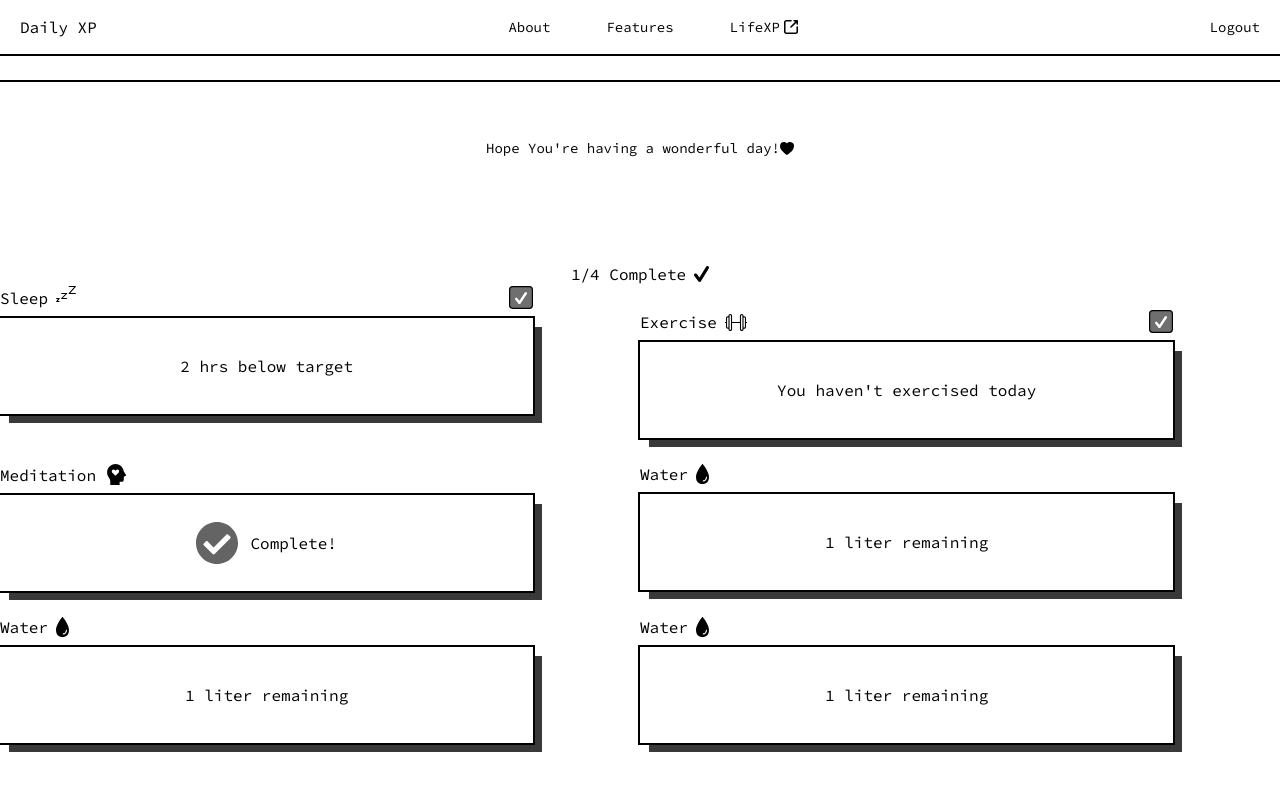
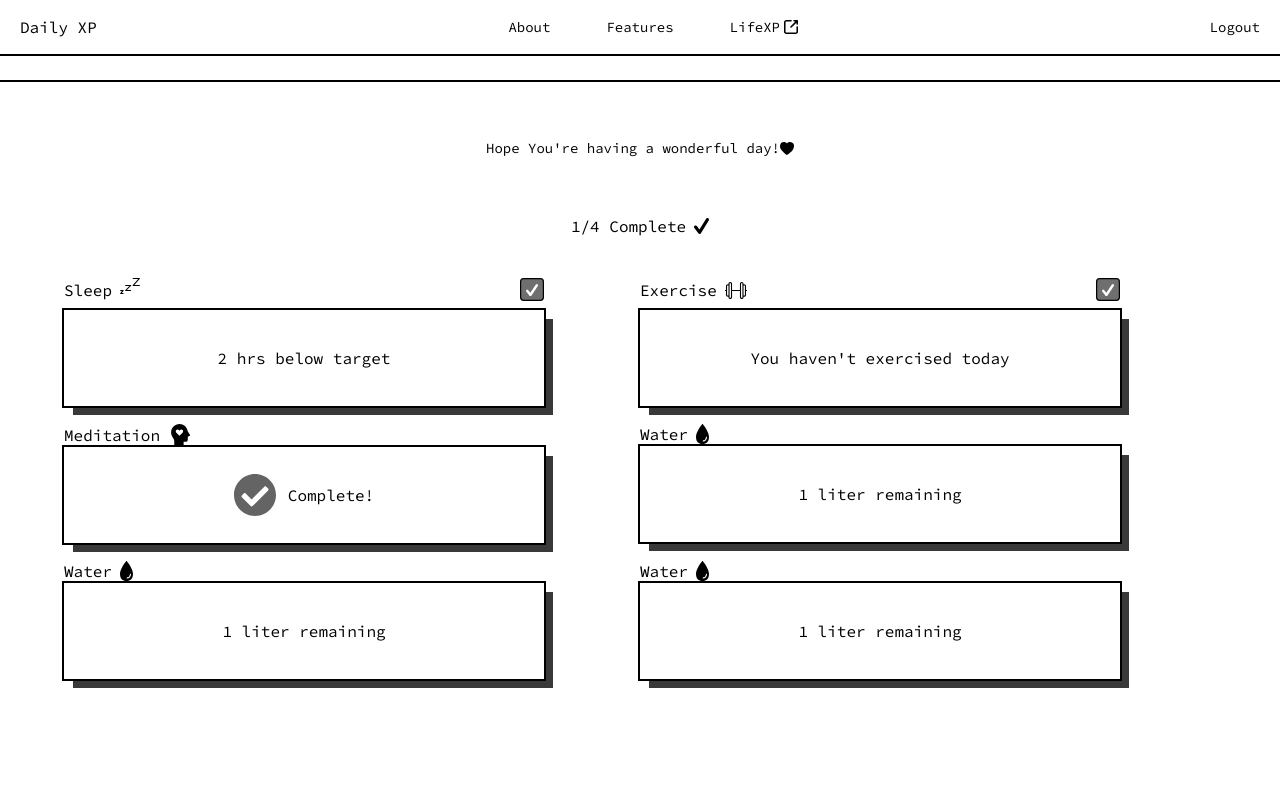
Before and after one commit to TenScoops/WelnessXP, a React (Vite) app in the folder Frontend/: page / in a window 1280 px wide. Shown: the top 790 px of the page. Built offline with nearby package versions, Linux system fonts and the light colour scheme.

Commit message:
css changes

```diff
--- a/Frontend/src/Components/Features/Features.tsx
+++ b/Frontend/src/Components/Features/Features.tsx
@@ -1,38 +1,40 @@
 import { Heart, SleepIcon, CheckMark, ExerciseIcon, WaterIcon, Complete, CheckComplete } from "../Icons/Icons"
 import { RiMentalHealthFill } from "react-icons/ri";
+import { IoCheckbox } from "react-icons/io5";
 
 const Features = () => {
     const styling = {
-        "headingdiv": "flex flex-col row  space-y-2",
+        "headingdiv": "flex flex-col row  mb-4",
         "boxdiv": "flex items-center justify-center w-10/12 md:w-10/12 h-24 shadow-sharp-lg hover:shadow-sharp-xl shadow-transition icon-hover cursor-pointer "
     }
     return(
     <div className="flex flex-col items-center h-screen w-full border-t-2 border-black mt-6">
 
-        <div className=" flex flex-row items-center mb-12 mt-14">
+        <div className=" flex flex-row items-center mt-14">
             <h1 className="text-sm">Hope You're having a wonderful day!</h1>
             <span><Heart /></span>
         </div>
-        <div className="mt-14  flex flex-row items-center cursor-pointer">
+
+        <div className="mt-14 mb-10  flex flex-row items-center cursor-pointer">
                 <h1 className="mr-2">
                     1/4 Complete
                 </h1>
                 <CheckMark />
         </div>
 
-        <div className="w-full flex items-center justify-center">
+        <div className="w-[90%] flex justify-center items-center">
             {/* Features cliclable divs */}
-            <div className="grid md:grid-cols-2 space-y-6 w-full">
+            <div className="grid md:grid-cols-2  w-full">
 
 
                 {/* sleep */}
                 <div className={styling.headingdiv}>
-                    <div className="flex flex-row justify-between w-10/12">
+                    <div className="flex flex-row justify-between w-10/12 mb-2">
                         <div className="flex flex-row">
                             <h1 className="mr-2">Sleep</h1>
                             <SleepIcon />
                         </div>
-                        <div className="icon-hover2 cursor-pointer">
+                        <div className="icon-hover2 cursor-pointer ">
                             <CheckComplete />
                         </div>
                     </div>
@@ -44,7 +46,7 @@ const Features = () => {
 
                 {/* Exercise */}
                 <div className={styling.headingdiv}>
-                    <div className="flex flex-row justify-between w-10/12">
+                    <div className="flex flex-row justify-between w-10/12 mb-2">
                         <div className="flex flex-row items-center">
                             <h1 className="mr-2">Exercise</h1>
                             <ExerciseIcon />
--- a/Frontend/src/index.css
+++ b/Frontend/src/index.css
@@ -13,3 +13,21 @@
 .shadow-transition {
     transition: box-shadow 0.4s ease;
   }
+
+
+     /* For WebKit (Chrome, Safari) */
+::-webkit-scrollbar {
+    width: 5px;
+  }
+
+  ::-webkit-scrollbar-thumb {
+    background: #565656;
+    border-radius: 10px;
+    border: 1.5px solid black;
+  }
+
+  ::-webkit-scrollbar-thumb:hover {
+    background: #4b4b4b;
+    border-radius: 10px;
+    border: 1.5px solid black;
+  }
```
